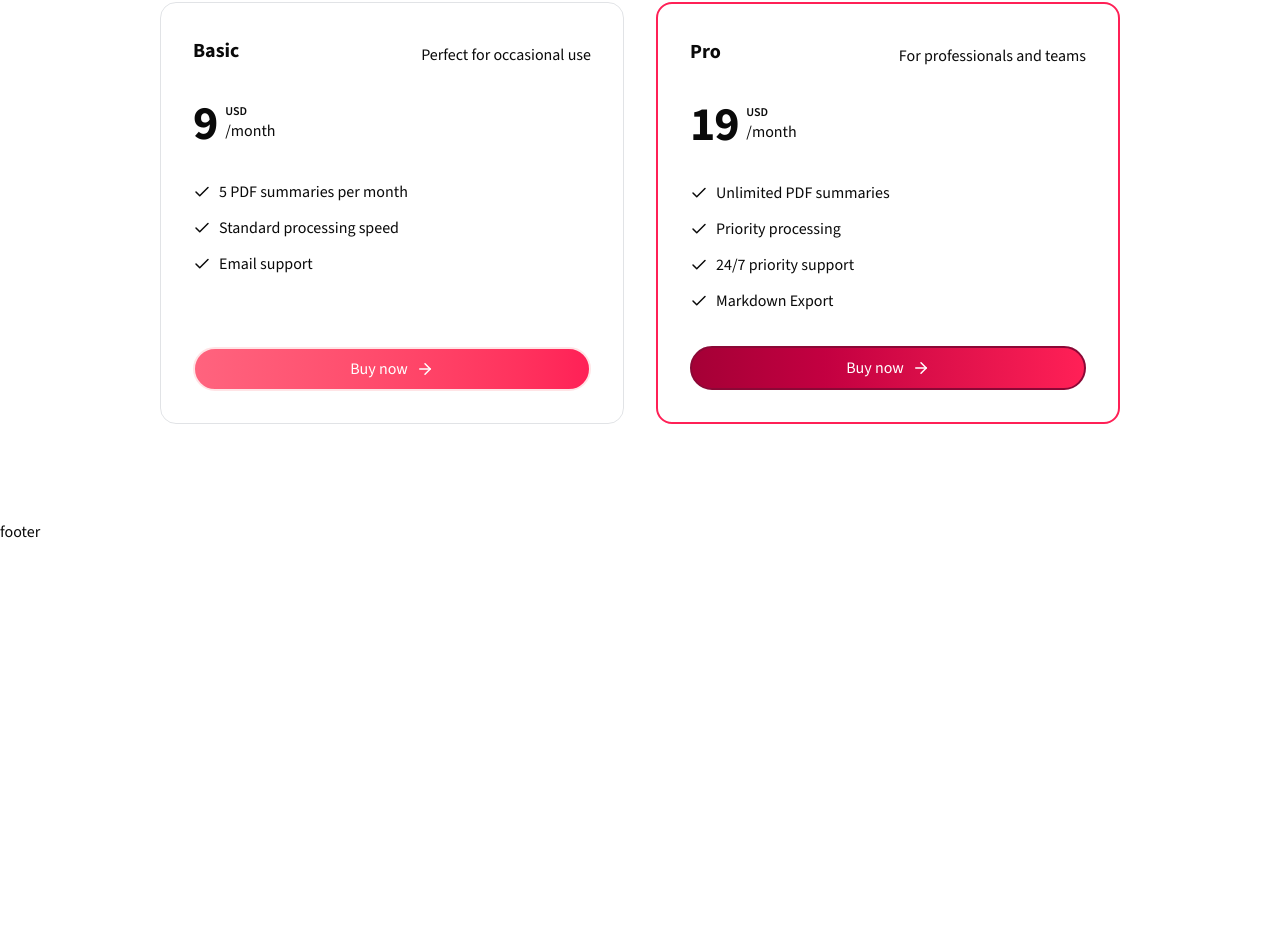
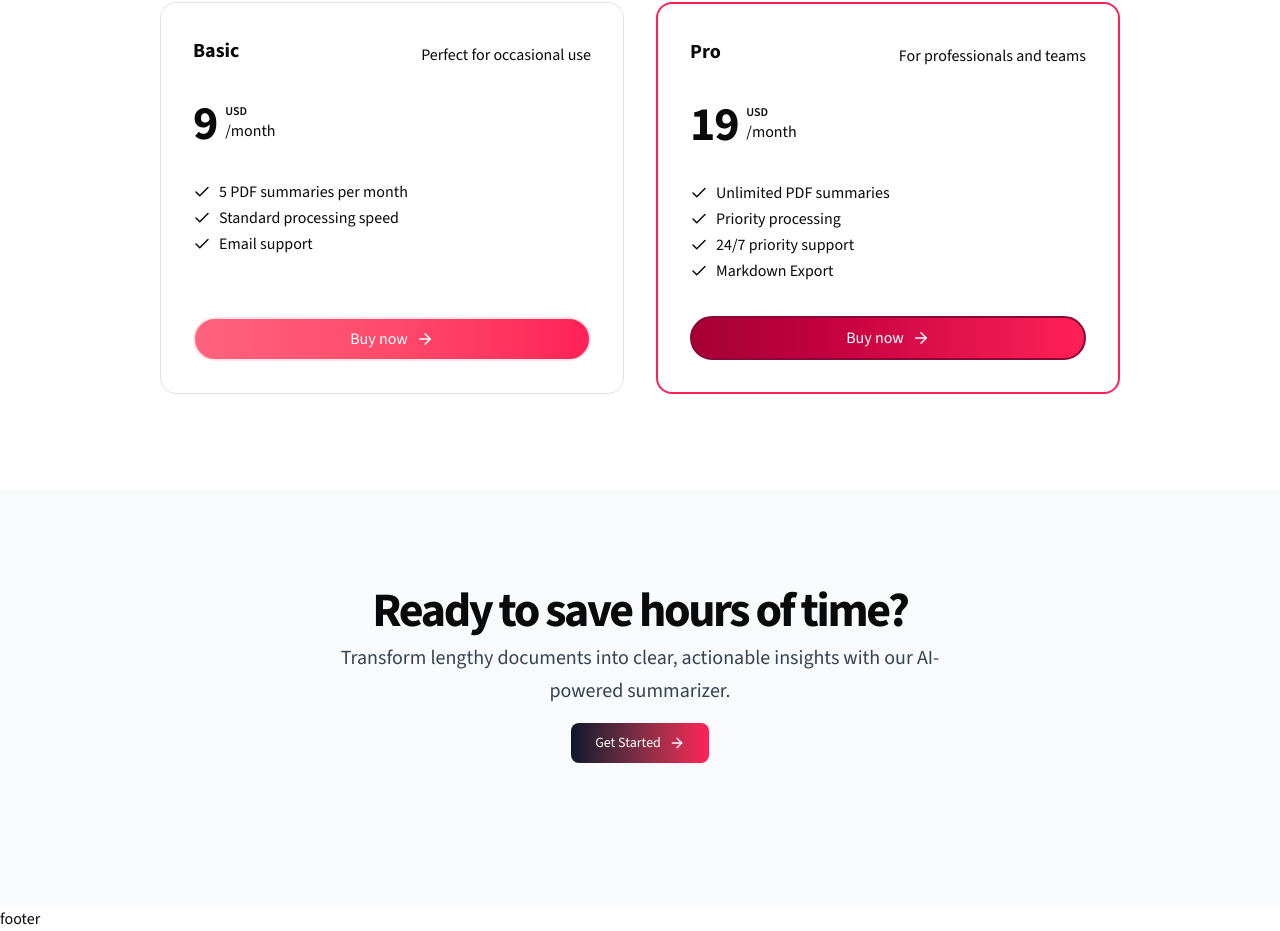
Before and after one commit to elaa-brahmi/ai-saas, a Next.js app in the folder my-app/: page / in a window 1280 px wide. Shown: the part 1750-2681 px from the top of the page. Before the commit the page ends 2294 px from the top, so only its background shows below. Built offline with nearby package versions, Linux system fonts and the light colour scheme.

Commit message:
completed CTA

```diff
--- a/my-app/app/page.tsx
+++ b/my-app/app/page.tsx
@@ -3,6 +3,8 @@ import HeroSection from '@/components/home/HeroSection'
 import DemoSection from '@/components/home/DemoSection'
 import HowItWorksSection from '../components/home/HowItWorksSection'
 import Pricing from '../components/home/Pricing'
+import CTA from '../components/home/CTA'
+
 
 
 
@@ -16,11 +18,9 @@ export default function Home() {
         <DemoSection/>
         <HowItWorksSection/>
         <Pricing/>
+        <CTA/>
       </div>
-     {/*
 
-      <Pricing/>
-      <CTA/> */}
 
     </div>
   );
--- /dev/null
+++ b/my-app/components/home/CTA.tsx
@@ -0,0 +1,43 @@
+import Link from 'next/link';
+import { Button } from '@/components/ui/button';
+import { ArrowRight } from 'lucide-react';
+
+export default function CTA() {
+    return (
+        <section className="bg-gray-50 py-12">
+            <div className="py-12 lg:py-24 max-w-5xl mx-auto sm:px-6
+        lg:px-8 lg:pt-12">
+                <div className="flex flex-col items-center justify-center
+            space-y-4 text-center">
+                    <div className="space-y-2">
+                        <h2 className="text-3xl font-bold
+                    tracking-tighter sm:text-4xl md:text-5xl">
+                            Ready to save hours of time?</h2>
+                        <p className="mx-auto max-w-2xl text-gray-700 md:text-xl/ relaxed lg: text-base/relaxed xl:text-xl/relaxed
+[dark: text-gray-400">Transform lengthy documents into clear, actionable
+                        insights with
+                        our AI-powered summarizer.
+                        </p>
+                    </div>
+                    <div className="flex flex-col gap-2 min-[400px]:flex-row justify-center">
+                        <div className="">
+                            <Button
+                                size="lg"
+                                variant="link"
+                                className="w-full min-[400px]:w-auto bg-gradient-to-r from-slate-900 to-rose-500 hover:from-rose-500 hover:to-slate-900 transition-all duration-300 text-white"
+                            >
+                                <Link
+                                    className="flex items-center justify-center"
+                                    href="/#pricing"
+                                >
+                                    Get Started{' '}
+                                    <ArrowRight className="ml-2 h-4 w-4 animate-pulse"/>
+                                </Link>
+                            </Button>
+                        </div>
+                    </div>
+                </div>
+            </div>
+        </section>
+    );
+}
--- a/my-app/components/home/Pricing.tsx
+++ b/my-app/components/home/Pricing.tsx
@@ -65,19 +65,20 @@ const PricingCard=({name,price,description,items,id,paymentLink}:PriceType)=>{
                     </div>
                 </div>
                 <div className="space-y-2.5 leading-relaxed text-base flex-1">
+                    <ul>
                     {items.map((item,idx)=>(
                     <li className="flex items-center gap-2 " key={idx}>
                         <CheckIcon size={18}/>
                         <span>{item}</span>
-
                     </li>
                     ))}
+                    </ul>
                 </div>
                 <div
                 className="space-y-2 flex justify-center w-full ">
                     <Link href={paymentLink}
                      className={cn(
-                    'w-full rounded-full flex items-center justify-center gap-2 bg-linear-to-r from-rose-800 to-rose-500 hover:from-rose-500 hover:to-rose-800 text-white border-2 py-2'
+                    'w-full rounded-full flex items-center justify-center gap-2 bg-gradient-to-r from-rose-800 to-rose-500 hover:from-rose-500 hover:to-rose-800 text-white border-2 py-2'
                     ,id==='pro'
                         ? 'border-rose-900'
                         : 'border-rose-100 from-rose-400 to-rose-500' )}>
```
